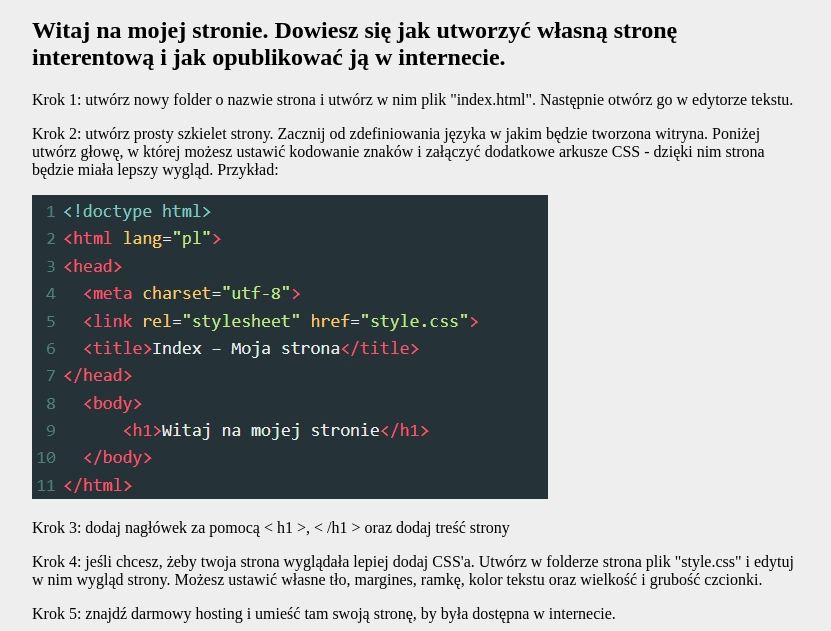
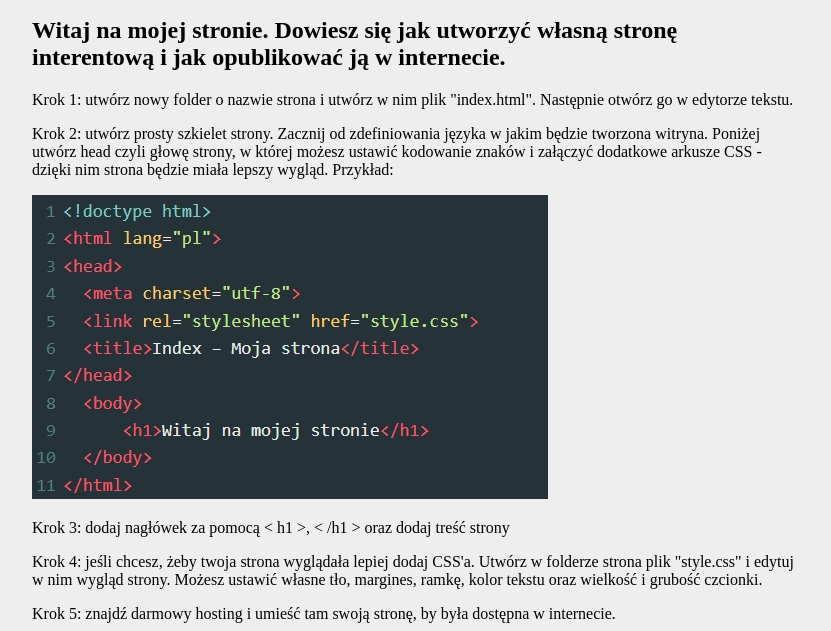
Before and after one commit to Dominikb209/Jak-zrobi-stron-internetow-, a plain HTML site: page index.html in a window 1280 px wide. Shown: the part 169-800 px from the top of the page, without its empty margins (224-1055 px from the left). Drawn offline with Linux system fonts and the light colour scheme.

Commit message:
Update index.html

```diff
--- a/index.html
+++ b/index.html
@@ -17,7 +17,7 @@
 <h2>Witaj na mojej stronie. Dowiesz się jak utworzyć własną stronę interentową i jak opublikować ją w internecie.</h2>
 
 <p>Krok 1: utwórz nowy folder o nazwie strona i utwórz w nim plik "index.html". Następnie otwórz go w edytorze tekstu. <p>
-<p>Krok 2: utwórz prosty szkielet strony. Zacznij od zdefiniowania języka w jakim będzie tworzona witryna. Poniżej utwórz głowę, w której możesz ustawić kodowanie znaków i załączyć dodatkowe arkusze CSS - dzięki nim strona będzie miała lepszy wygląd. Przykład: <p>
+<p>Krok 2: utwórz prosty szkielet strony. Zacznij od zdefiniowania języka w jakim będzie tworzona witryna. Poniżej utwórz head czyli głowę strony, w której możesz ustawić kodowanie znaków i załączyć dodatkowe arkusze CSS - dzięki nim strona będzie miała lepszy wygląd. Przykład: <p>
 <img src="przyklad1.jpg">
 <p>Krok 3: dodaj nagłówek za pomocą < h1 >, < /h1 > oraz dodaj treść strony<p>
 <p>Krok 4: jeśli chcesz, żeby twoja strona wyglądała lepiej dodaj CSS'a. Utwórz w folderze strona plik "style.css" i edytuj w nim wygląd strony. Możesz ustawić własne tło, margines, ramkę, kolor tekstu oraz wielkość i grubość czcionki.<p>
```
